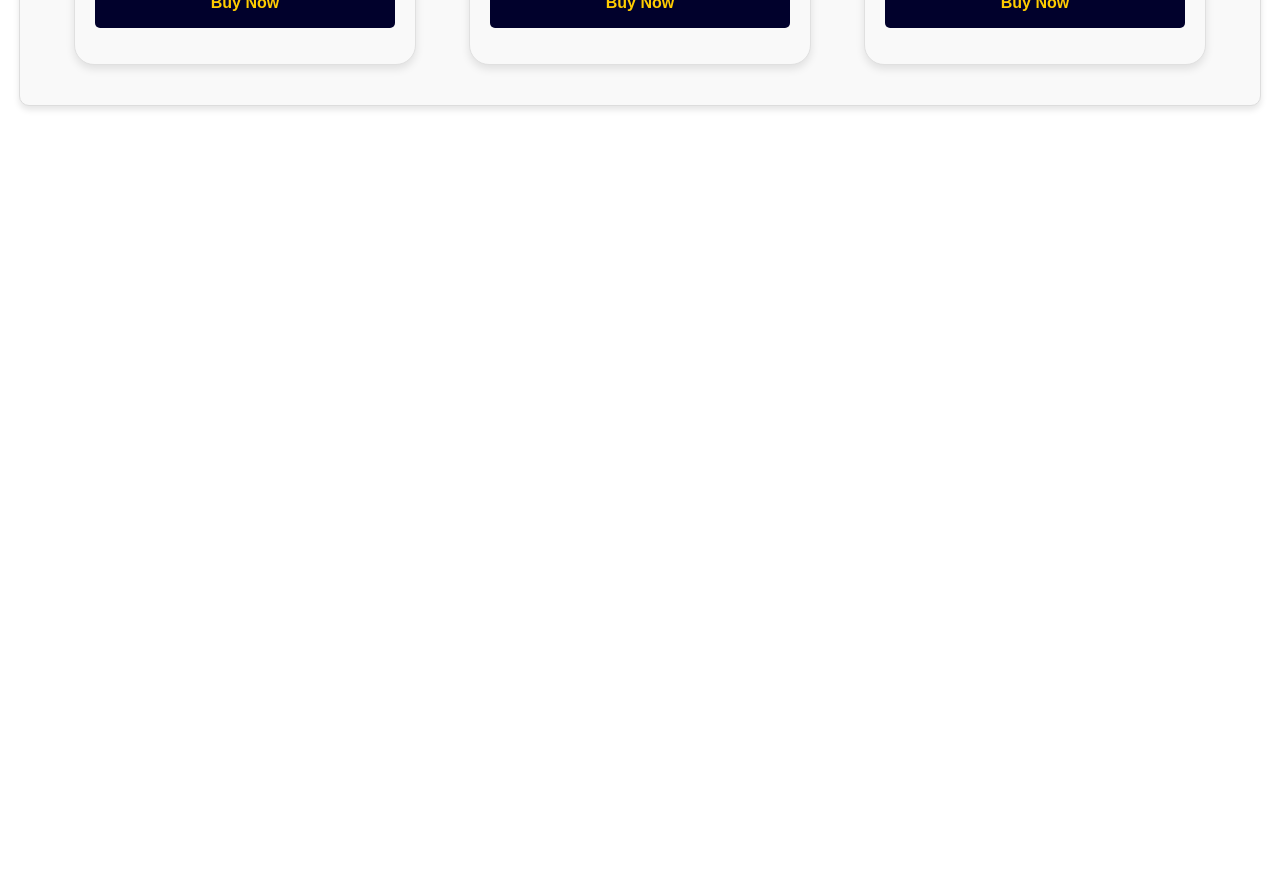
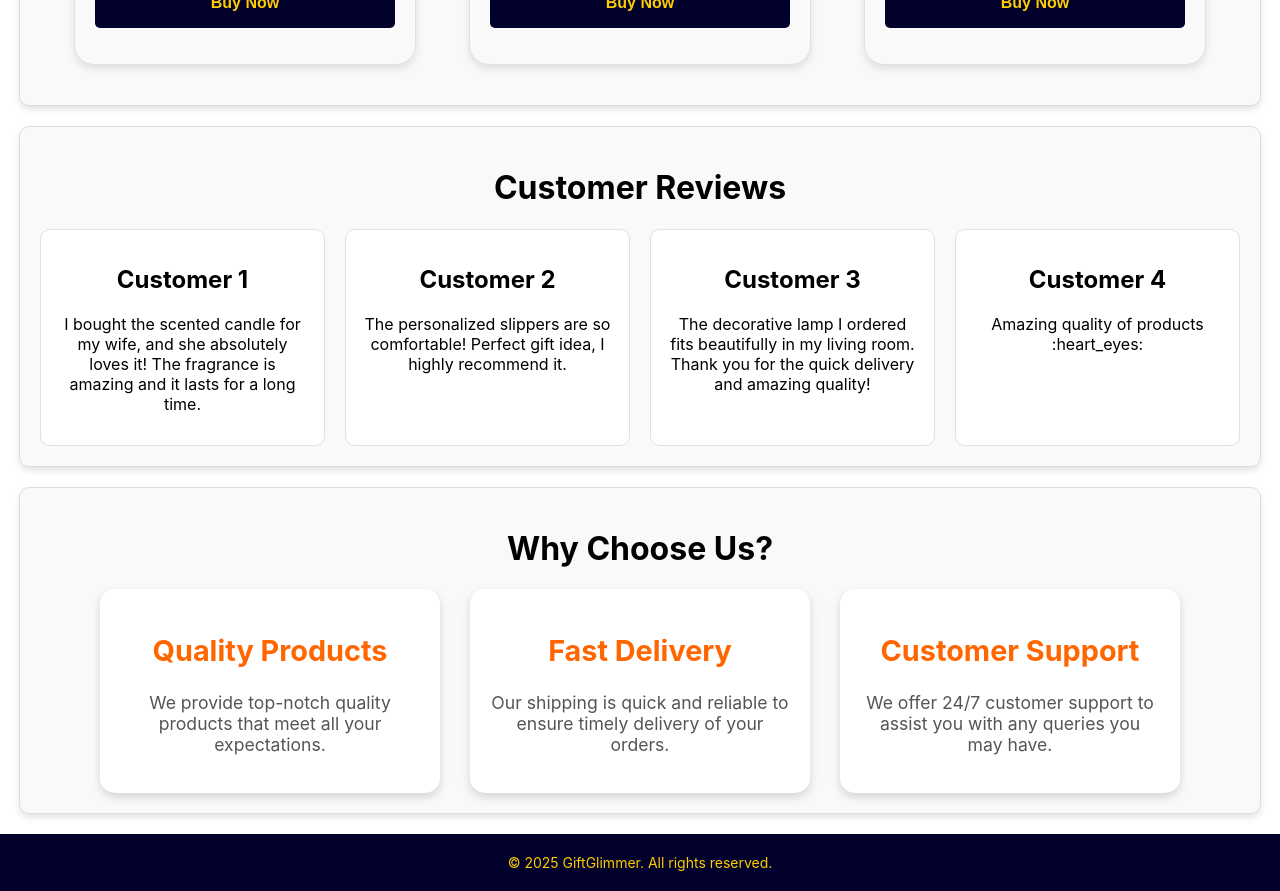
Before and after one commit to dhwaniranderi/Ecommerce-Gift-Shop---React-App, a React (Create React App) app: page / in a window 1280 px wide. Shown: the part 1440-2331 px from the top of the page. Before the commit the page ends 1566 px from the top, so only its background shows below. Built offline with nearby package versions, Linux system fonts and the light colour scheme.

Commit message:
Dashboard UI change
- Added Footer
- Added Why choose us
- Added Customer Reviews

```diff
--- /dev/null
+++ b/src/Controller/CustomerReviews.js
@@ -0,0 +1,21 @@
+// CustomerReviews.js
+import React from 'react';
+import { reviews } from '../Model/ReviewModel'; // Import the review data
+import  '../Style/CustomerReviews.css';  // Import CSS for styling
+const CustomerReviews = () => {
+  return (
+    <div className>
+      <h1>Customer Reviews</h1> {/* Section heading for reviews */}
+      <div className="review-grid">
+        {/* Loop through the reviews array and render each review */}
+        {reviews.map((review) => (
+          <div key={review.id} className="review-item">
+            <h2>{review.customerName}</h2> {/* Reviewer's name */}
+            <p>{review.reviewText}</p> {/* Review content */}
+          </div>
+        ))}
+      </div>
+    </div>
+  );
+};
+export default CustomerReviews;
--- /dev/null
+++ b/src/Controller/Footer.js
@@ -0,0 +1,11 @@
+// Footer.js
+import React from 'react';
+import '../Style/Footer.css'; // You can add custom styles here
+const Footer = () => {
+  return (
+    <footer className="footer">
+      <p>© 2025 GiftGlimmer. All rights reserved.</p>
+    </footer>
+  );
+};
+export default Footer;
--- /dev/null
+++ b/src/Controller/WhyChooseUs.js
@@ -0,0 +1,25 @@
+// WhyChooseUs.js
+import React from 'react';
+import '../Style/WhyChooseUs.css';
+const WhyChooseUs = () => {
+  return (
+    <div className>
+      <h1>Why Choose Us?</h1>
+      <div className="reasons-container">
+        <div className="reason-card">
+          <h2>Quality Products</h2>
+          <p>We provide top-notch quality products that meet all your expectations.</p>
+        </div>
+        <div className="reason-card">
+          <h2>Fast Delivery</h2>
+          <p>Our shipping is quick and reliable to ensure timely delivery of your orders.</p>
+        </div>
+        <div className="reason-card">
+          <h2>Customer Support</h2>
+          <p>We offer 24/7 customer support to assist you with any queries you may have.</p>
+        </div>
+      </div>
+    </div>
+  );
+};
+export default WhyChooseUs;
--- /dev/null
+++ b/src/Model/ReviewModel.js
@@ -0,0 +1,34 @@
+// ReviewModel.js
+const ReviewModel = {
+    id: null,
+    customerName: '',
+    reviewText: '',
+  };
+  export default ReviewModel;
+  const reviews = [
+    {
+      ...ReviewModel,
+      id: 1,
+      customerName: 'Customer 1',
+      reviewText: "I bought the scented candle for my wife, and she absolutely loves it! The fragrance is amazing and it lasts for a long time.",
+    },
+    {
+      ...ReviewModel,
+      id: 2,
+      customerName: 'Customer 2',
+      reviewText: "The personalized slippers are so comfortable! Perfect gift idea, I highly recommend it.",
+    },
+    {
+      ...ReviewModel,
+      id: 3,
+      customerName: 'Customer 3',
+      reviewText: "The decorative lamp I ordered fits beautifully in my living room. Thank you for the quick delivery and amazing quality!",
+    },
+    {
+      ...ReviewModel,
+      id: 4,
+      customerName: 'Customer 4',
+      reviewText: "Amazing quality of products :heart_eyes:",
+    },
+  ];
+  export { ReviewModel, reviews };
--- /dev/null
+++ b/src/Style/CustomerReviews.css
@@ -0,0 +1,24 @@
+/* CustomerReviews.css */
+/* Customer Reviews Section */
+.customer-reviews {
+    margin-top: 20px;
+    padding: 20px;
+    background-color: #F9F9F9;
+    border-radius: 20px;
+    box-shadow: 0px 4px 10px rgba(0, 0, 0, 0.1);
+  }
+  .review-grid {
+    display: grid;
+    grid-template-columns: repeat(auto-fill, minmax(250px, 1fr));
+    gap: 20px;
+  }
+  .review-item {
+    background-color: #FFFFFF;
+    border: 1px solid #e0e0e0;
+    border-radius: 10px;
+    padding: 15px;
+    transition: box-shadow 0.3s ease;
+  }
+  .review-item:hover {
+    box-shadow: 5px 5px 20px rgba(0, 0, 0, 0.2);
+  }
--- /dev/null
+++ b/src/Style/Footer.css
@@ -0,0 +1,12 @@
+.footer {
+    background-color: #01012C;
+    color: #FFCC00;
+    text-align: center;
+    padding: 20px 0;
+    bottom: 0;
+    width: 100%;
+  }
+  .footer p {
+    margin: 0;
+    font-size: 14px;
+  }
--- /dev/null
+++ b/src/Style/WhyChooseUs.css
@@ -0,0 +1,38 @@
+.why-choose-us {
+    margin-top: 40px;
+    padding: 30px;
+    background: #F9F9F9;
+    border-radius: 20px;
+    text-align: center;
+    box-shadow: 0px 4px 15px rgba(0, 0, 0, 0.1);
+}
+.why-choose-us h1 {
+    font-size: 2.5rem;
+    color: #333;
+    margin-bottom: 20px;
+}
+.reasons-container {
+    display: flex;
+    justify-content: center;
+    gap: 30px;
+}
+.reason-card {
+    background: #FFFFFF;
+    padding: 20px;
+    border-radius: 15px;
+    box-shadow: 0px 4px 10px rgba(0, 0, 0, 0.15);
+    transition: transform 0.3s ease;
+    max-width: 300px;
+}
+.reason-card:hover {
+    transform: translateY(-10px);
+}
+.reason-card h2 {
+    font-size: 1.8rem;
+    color: #FF6600;
+}
+.reason-card p {
+    font-size: 1.1rem;
+    color: #555;
+    margin-top: 10px;
+}
--- a/src/View/App.js
+++ b/src/View/App.js
@@ -3,9 +3,12 @@ import React, { useState } from 'react';
 import '../Style/App.css';
 import CustomButton from '../Controller/CustomButton';
 import Header from '../Controller/Header';
+import Footer from '../Controller/Footer';
 import Product from '../Controller/Product';  // Import the Product component
 import LoginPopup from './LoginPopup';  // Import the LoginPopup component
 import ProductModel from '../Model/ProductModel';
+import WhyChooseUs from '../Controller/WhyChooseUs';
+import CustomerReviews from '../Controller/CustomerReviews';
 
 function App() {
   const handleClick = () => {
@@ -60,6 +63,13 @@ function App() {
           ))}
         </div>
       </div>
+      <div className="products-box">
+      <CustomerReviews/>
+      </div>
+      <div className="products-box">
+      <WhyChooseUs/>
+      </div>
+      <Footer/>
 
 {/*
       Render the LoginPopup component if it's open
```
Also changed, not shown: 1 other file (tests, documents, lock files or other folders).
